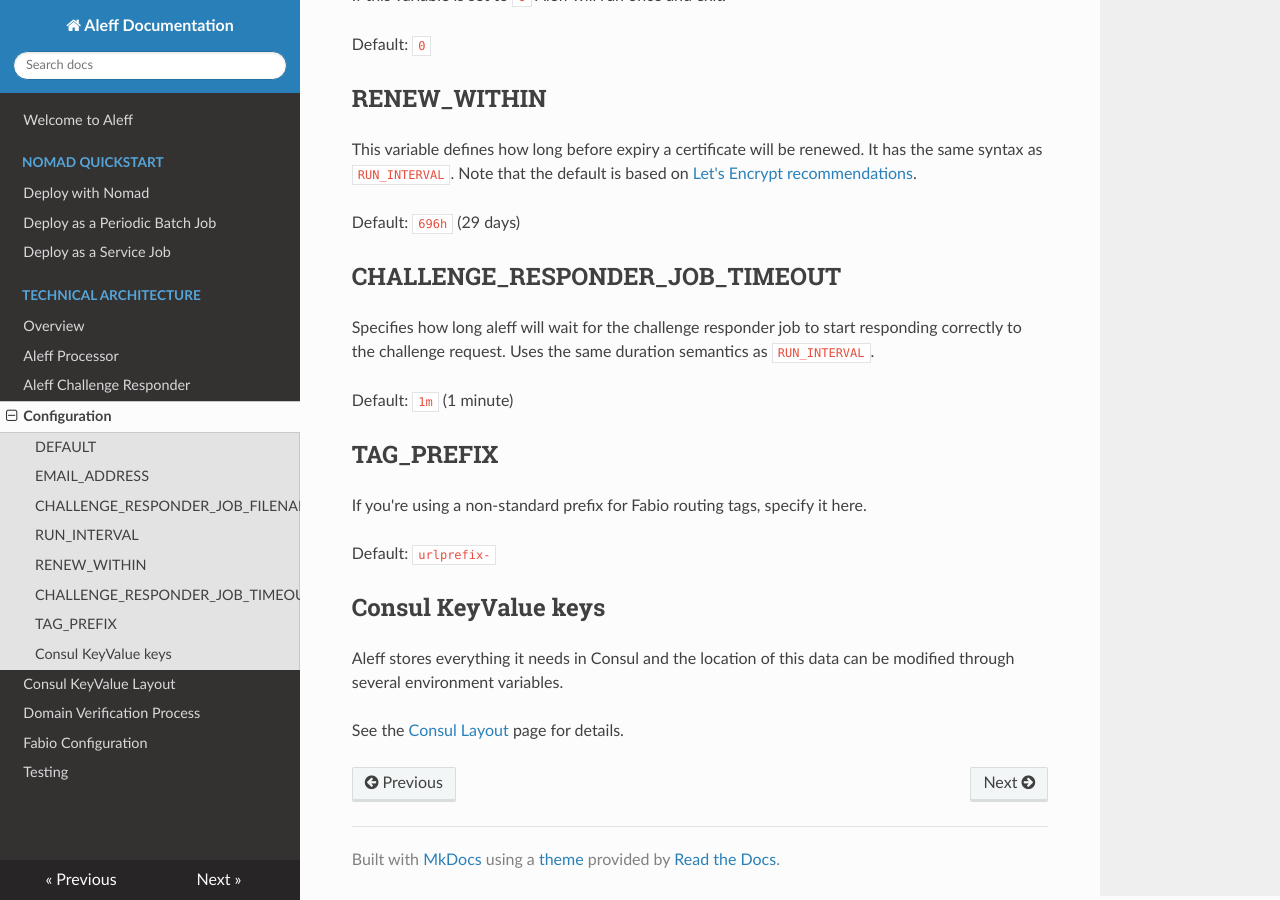
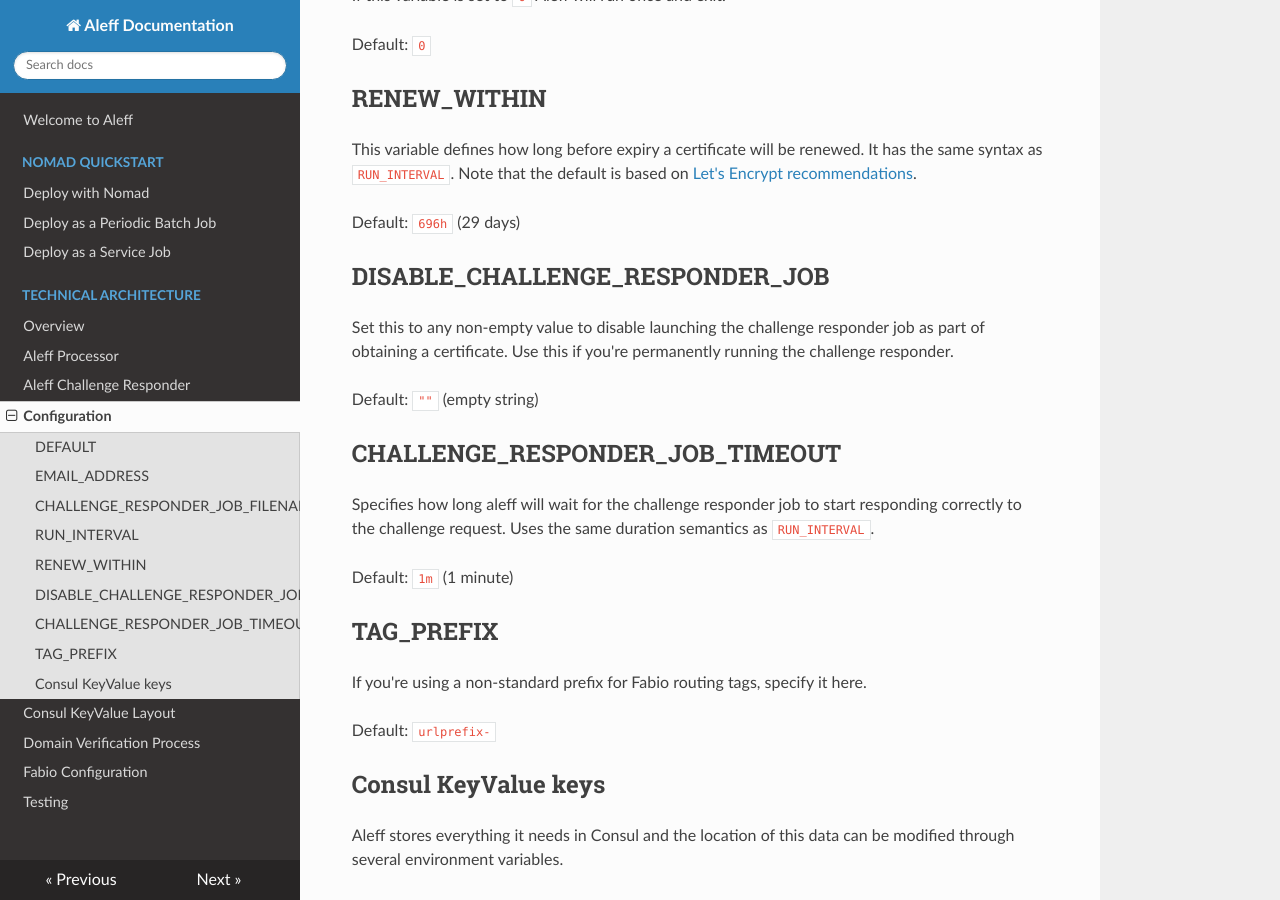
Before and after one commit to stut/aleff.dev, an MkDocs documentation site: the page built from docs/technical-architecture/configuration.md, in a window 1280 px wide and 900 px high, scrolled down 1079 px. Built offline with MkDocs 1.6.1, drawn with Linux system fonts in a browser that asks for light colours; nearby versions of some CDN libraries.

Commit message:
Added the `DISABLE_CHALLENGE_RESPONDER_JOB` configuration option.

```diff
--- a/docs/technical-architecture/configuration.md
+++ b/docs/technical-architecture/configuration.md
@@ -46,6 +46,12 @@
 
 Default: `696h` (29 days)
 
+## DISABLE_CHALLENGE_RESPONDER_JOB
+
+Set this to any non-empty value to disable launching the challenge responder job as part of obtaining a certificate. Use this if you're permanently running the challenge responder.
+
+Default: `""` (empty string)
+
 ## CHALLENGE_RESPONDER_JOB_TIMEOUT
 
 Specifies how long aleff will wait for the challenge responder job to start responding correctly to the challenge request. Uses the same duration semantics as `RUN_INTERVAL`.
```
